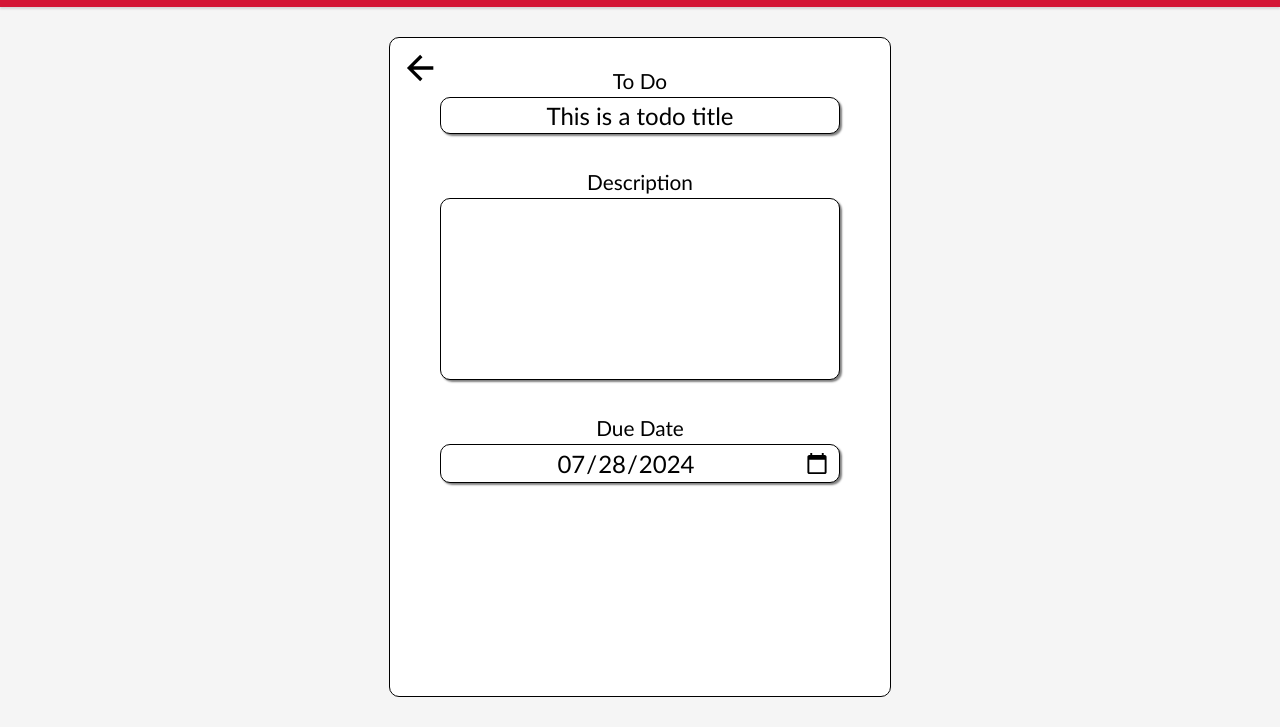
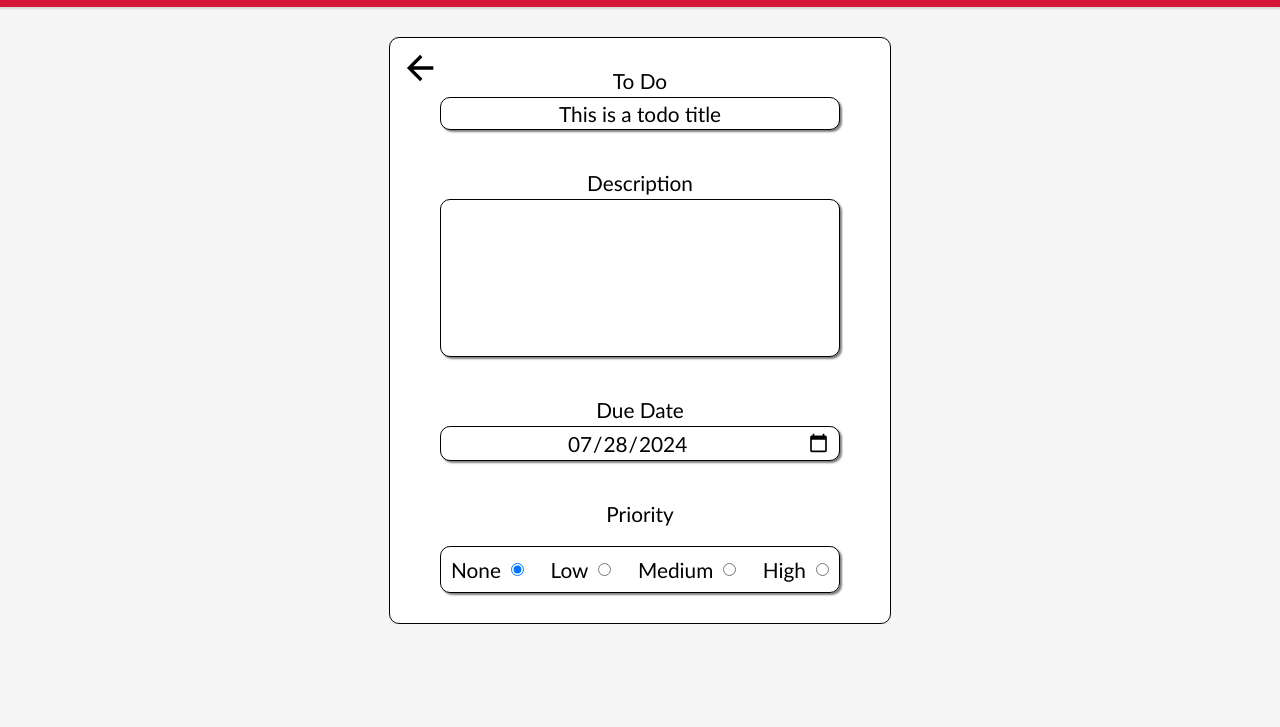
Before and after one commit to RichardGabelman/todo-list, a website built with webpack: page src/index.html in a window 1280 px wide. Both pictures are taken after a click on the element "This is a todo title". Shown: the part 73-800 px from the top of the page. Built offline with nearby package versions, Linux system fonts and the light colour scheme.

Commit message:
Add priority color div

```diff
--- a/src/modules/eventSetup.js
+++ b/src/modules/eventSetup.js
@@ -38,7 +38,7 @@ export class EventSetup {
     }
 
     // Add event listeners to each todo item that expands to todo view
-    const todoNames = document.querySelectorAll('.checkTitle h3');
+    const todoNames = document.querySelectorAll('.todo h3');
     if (todoNames) {
       for (let i = 0; i < todoNames.length; i++) {
         todoNames[i].addEventListener('click', () => {
@@ -68,7 +68,7 @@ export class EventSetup {
     }
 
     // Add event listeners to todo checkboxes
-    const markDone = document.querySelectorAll('.checkTitle input');
+    const markDone = document.querySelectorAll('.todo input');
     if (markDone) {
       for (let i = 0; i < markDone.length; i++) {
         markDone[i].addEventListener('click', () => {
--- a/src/modules/htmlGenerator.js
+++ b/src/modules/htmlGenerator.js
@@ -7,9 +7,7 @@ export class HtmlGenerator {
     const todoDiv = document.createElement("li");
     todoDiv.classList.add('todo');
 
-    const checkTitle = document.createElement("div");
-    checkTitle.classList.add('checkTitle');
-
+    const priorityColor = document.createElement('div');
     const checkbox = document.createElement("input");
     checkbox.type = "checkbox";
     checkbox.setAttribute("project-index", projectIndex);
@@ -22,8 +20,9 @@ export class HtmlGenerator {
       title.classList.add('completed');
       checkbox.checked = true;
     }
-    checkTitle.appendChild(checkbox);
-    checkTitle.appendChild(title);
+    todoDiv.appendChild(priorityColor);
+    todoDiv.appendChild(checkbox);
+    todoDiv.appendChild(title);
 
     const deadline = document.createElement('h4');
     deadline.textContent = format(todo.dueDate, 'PP');
@@ -39,7 +38,6 @@ export class HtmlGenerator {
     closeIcon.setAttribute("todo-index", todoIndex);
     closeIcon.setAttribute("project-index", projectIndex);
 
-    todoDiv.appendChild(checkTitle);
     todoDiv.appendChild(deadline);
     todoDiv.appendChild(closeIcon);
 
@@ -169,9 +167,77 @@ export class HtmlGenerator {
     labelInputDate.appendChild(labelDate);
     labelInputDate.appendChild(inputDate);
 
+    const field = document.createElement('fieldset');
+    const priority = document.createElement('legend');
+    priority.textContent = "Priority";
+    field.appendChild(priority);
+
+    const radios = document.createElement('div');
+    const labelNone = document.createElement('label');
+    labelNone.textContent = "None";
+    labelNone.setAttribute('for', 'none');
+    const radioNone = document.createElement('input');
+    radioNone.setAttribute('name', 'priority');
+    radioNone.setAttribute('id', 'none');
+    radioNone.setAttribute('value', 'none');
+    radioNone.setAttribute('type', 'radio');
+    labelNone.appendChild(radioNone);
+    radios.appendChild(labelNone);
+
+    const labelLow = document.createElement('label');
+    labelLow.textContent = "Low";
+    labelLow.setAttribute('for', 'low');
+    const radioLow = document.createElement('input');
+    radioLow.setAttribute('name', 'priority');
+    radioLow.setAttribute('id', 'low');
+    radioLow.setAttribute('value', 'low');
+    radioLow.setAttribute('type', 'radio');
+    labelLow.appendChild(radioLow);
+    radios.appendChild(labelLow);
+
+    const labelMedium = document.createElement('label');
+    labelMedium.textContent = "Medium";
+    labelMedium.setAttribute('for', 'medium');
+    const radioMedium = document.createElement('input');
+    radioMedium.setAttribute('name', 'priority');
+    radioMedium.setAttribute('id', 'medium');
+    radioMedium.setAttribute('value', 'medium');
+    radioMedium.setAttribute('type', 'radio');
+    labelMedium.appendChild(radioMedium);
+    radios.appendChild(labelMedium);
+
+    const labelHigh = document.createElement('label');
+    labelHigh.textContent = "High";
+    labelHigh.setAttribute('for', 'high');
+    const radioHigh = document.createElement('input');
+    radioHigh.setAttribute('name', 'priority');
+    radioHigh.setAttribute('id', 'high');
+    radioHigh.setAttribute('value', 'high');
+    radioHigh.setAttribute('type', 'radio');
+    labelHigh.appendChild(radioHigh);
+    radios.appendChild(labelHigh);
+
+    const priorityLevel = ProjectManager.getProjects()[projectIndex].todos[todoIndex].priority;
+    switch (priorityLevel) {
+      case 'none':
+        radioNone.checked = true;
+        break;
+      case 'low':
+        radioLow.checked = true;
+        break;
+      case 'medium':
+        radioMedium.checked = true;
+        break;
+      case 'high':
+        radioHigh.checked = true;
+        break;
+    }
+    field.appendChild(radios);
+
     form.appendChild(labelInputTitle);
     form.appendChild(labelInputDescription);
     form.appendChild(labelInputDate);
+    form.appendChild(field);
 
 
     todoPage.appendChild(form);
--- a/src/modules/todo.js
+++ b/src/modules/todo.js
@@ -8,7 +8,7 @@ export class Todo {
   #priority;
   #completed;
 
-  constructor(title = '', description = '', dueDate = new Date(), priority = 0, completed = false) {
+  constructor(title = '', description = '', dueDate = new Date(), priority = 'none', completed = false) {
     this.#title = title;
     this.#description = description;
     this.#dueDate = dueDate;
--- a/src/style.css
+++ b/src/style.css
@@ -83,12 +83,12 @@ header svg {
   flex-direction: column;
   max-width: max-content;
   min-width: min-content;
-  height: 100%;
+  height: max-content;
   padding: 30px 50px;
   font-size: 1.3rem;
   border: 1px solid black;
   border-radius: 10px;
-  gap: 35px;
+  gap: 40px;
   background-color: white;
 }
 
@@ -101,15 +101,17 @@ header svg {
 }
 
 .labelInput input:focus,
-.labelInput textarea:focus {
+.labelInput textarea:focus,
+fieldset div {
   outline-width: 0;
   box-shadow: 2px 2px 4px black;
 }
 
 .labelInput input,
 .labelInput textarea {
-  font-family: ui-rounded, 'Hiragino Maru Gothic ProN', Quicksand, Comfortaa, Manjari, 'Arial Rounded MT', 'Arial Rounded MT Bold', Calibri, source-sans-pro, sans-serif;
-  font-size: 1.5rem;
+  font-family: 'Trebuchet MS', 'Lucida Sans Unicode', 'Lucida Grande', 'Lucida Sans', Arial, sans-serif;
+  font-size: 1.3rem;
+  font-weight: 400;
   padding: 3px 8px;
   width: 25rem;
   border-radius: 10px;
@@ -117,6 +119,31 @@ header svg {
   box-shadow: 2px 2px 2px gray;
   text-align: center;
   resize: none;
+}
+
+fieldset {
+  font-family: ui-rounded, 'Hiragino Maru Gothic ProN', Quicksand, Comfortaa, Manjari, 'Arial Rounded MT', 'Arial Rounded MT Bold', Calibri, source-sans-pro, sans-serif;
+  border: none;
+  text-align: center;
+  display: flex;
+  flex-direction: column;
+}
+
+fieldset div {
+  display: flex;
+  justify-content: space-between;
+  margin-top: 20px;
+  border: 1px solid black;
+  padding: 10px;
+  border-radius: 10px;
+  box-shadow: 2px 2px 2px gray;
+}
+
+fieldset label {
+  font-family: 'Trebuchet MS', 'Lucida Sans Unicode', 'Lucida Grande', 'Lucida Sans', Arial, sans-serif;
+  display: flex;
+  gap: 10px;
+  align-items: center;
 }
 
 .homepage {
@@ -157,6 +184,19 @@ header svg {
   justify-content: center;
 }
 
+.name {
+  cursor: pointer;
+}
+
+.name:focus {
+  background-color: white;
+  color: black;
+  font-family: 'Trebuchet MS', 'Lucida Sans Unicode', 'Lucida Grande', 'Lucida Sans', Arial, sans-serif;
+  font-size: 1.3rem;
+  font-weight: 400;
+  padding: 2px 8px;
+}
+
 .header svg {
   position: absolute;
   width: 25px;
@@ -177,6 +217,8 @@ header svg {
 }
 
 .todo {
+  z-index: 0;
+  position: relative;
   font-family: ui-rounded, 'Hiragino Maru Gothic ProN', Quicksand, Comfortaa, Manjari, 'Arial Rounded MT', 'Arial Rounded MT Bold', Calibri, source-sans-pro, sans-serif;
   display: flex;
   padding: 8px 12px;
@@ -186,21 +228,35 @@ header svg {
   border-bottom: 1px solid lightgray;
 }
 
-.checkTitle {
-  font-weight: 200;
-  font-size: 0.9rem;
-  display: flex;
-  gap: 12px;
-  color: black;
-  width: 175px;
-}
-
-.checkTitle h3 {
+.todo h3,
+.todo input {
   cursor: pointer;
 }
 
-.checkTitle input {
-  cursor: pointer;
+.todo input {
+  z-index: 2;
+  margin-right: 8px;
+}
+
+.todo h3 {
+  width: 175px;
+  align-items: center;
+  color: black;
+  font-size: 1rem;
+  font-weight: 500;
+}
+
+.todo div {
+  border-right: 1px solid lightgray;
+  display: flex;
+  justify-content: center;
+  align-items: center;
+  z-index: 1;
+  position: absolute;
+  left: 0;
+  top: 0;
+  height: 100%;
+  width: 38px;
 }
 
 .todo svg {
```
